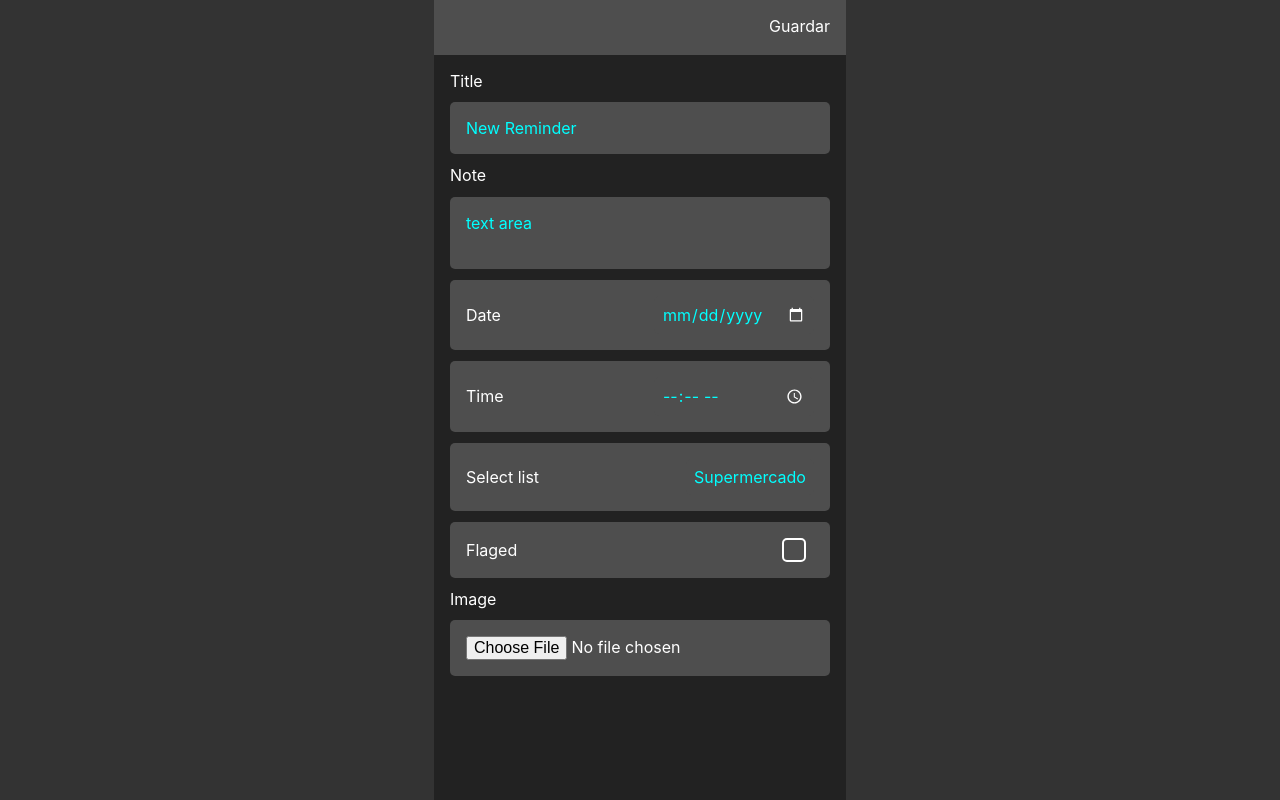
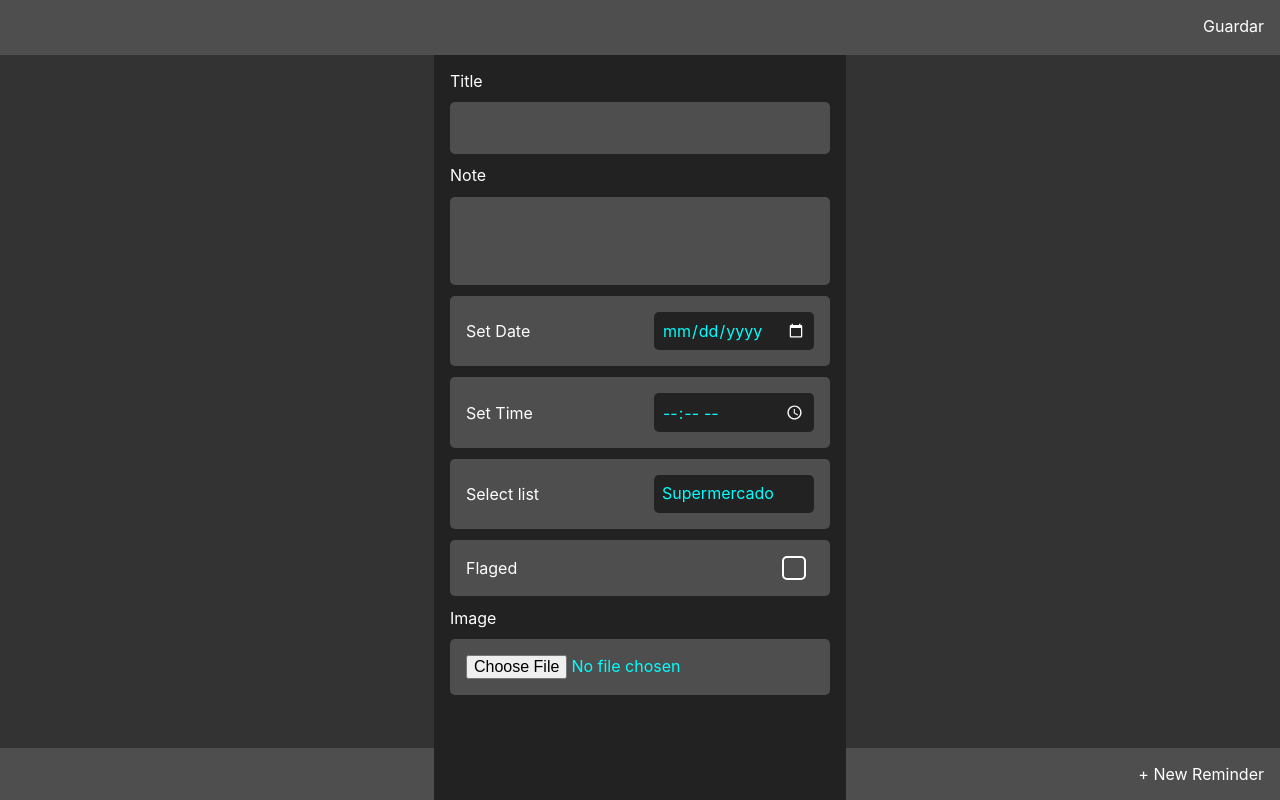
Before and after one commit to drkedrkedjon/reminders-app-react-firebase, a React (Vite) app: page / in a window 1280 px wide. Both pictures are taken after a click on the button "+ New Reminder". Shown: the top 800 px of the page. Built offline with nearby package versions, Linux system fonts and the light colour scheme.

Commit message:
Trabado con position: fixed

```diff
--- a/package.json
+++ b/package.json
@@ -4,6 +4,7 @@
   "version": "0.0.0",
   "type": "module",
   "scripts": {
+    "net" : "vite --host",
     "dev": "vite",
     "build": "vite build",
     "lint": "eslint src --ext js,jsx --report-unused-disable-directives --max-warnings 0",
--- a/src/componentes/EditLists.jsx
+++ b/src/componentes/EditLists.jsx
@@ -8,7 +8,7 @@ export default function EditLists({ handleVisibility }) {
         <button onClick={() => handleVisibility("listas")}>Return</button>
       </div>
       <div className="mis-listas">
-        <h2 className="list-title ">My Lists</h2>
+        <h2 className="list-title">My Lists</h2>
 
         <ListsImput />
         <ListsImput />
--- /dev/null
+++ b/src/componentes/HomeListCard.jsx
@@ -0,0 +1,9 @@
+export default function HomeListCard() {
+  return (
+    <div className="home-list-component">
+      <h3>Lista de supermercado</h3>
+      <p className="home-list-component--num">14</p>
+      <img src="/assets/bandera.png" alt="" />
+    </div>
+  );
+}
--- a/src/componentes/NewReminders.jsx
+++ b/src/componentes/NewReminders.jsx
@@ -1,21 +1,21 @@
 /* eslint-disable react/prop-types */
 export default function NewReminders({ handleVisibility }) {
   return (
-    <div className="ajustes-container">
-      <div className="ajustes-container--barra">
+    <div className="new-reminder-container">
+      <div className="new-reminder--barra">
         <button onClick={() => handleVisibility("ajustes")}>Guardar</button>
       </div>
       <form className="new-reminder-lista">
         <label htmlFor="title">Title</label>
-        <input id="title" type="text" placeholder="New Reminder" />
+        <input id="title" type="text" />
         <label htmlFor="note">Note</label>
-        <textarea id="note" placeholder="text area" cols="3" />
+        <textarea id="note" cols="3" />
         <div className="form-element-container">
-          <label htmlFor="date">Date</label>
+          <label htmlFor="date">Set Date</label>
           <input id="date" type="date" placeholder="Set date" />
         </div>
         <div className="form-element-container">
-          <label htmlFor="time">Time</label>
+          <label htmlFor="time">Set Time</label>
           <input id="time" type="time" placeholder="Set time" />
         </div>
         <div className="form-element-container">
--- a/src/index.css
+++ b/src/index.css
@@ -188,21 +188,24 @@ button {
   background-color: var(--fondo-contraste);
   padding: 1rem;
   height: 55px;
-  position: sticky;
+  width: 100%;
+  position: fixed;
   top: 0;
   left: 0;
 }
-.lists-container,
-.ajustes-container {
-  position: absolute;
+.lists-container {
+  padding-top: 55px;
+  /* Aqui esta el problema */
+  position: fixed;
   inset: 0;
 }
 .list-container--barra,
 .ajustes-container--barra {
   background-color: var(--fondo-contraste);
   padding: 1rem;
+  width: 100%;
   height: 55px;
-  position: sticky;
+  position: fixed;
   top: 0;
   left: 0;
 }
@@ -222,13 +225,30 @@ button {
 }
 .ajustes-lista {
   gap: 2rem;
-  padding: 4rem 2rem;
+  padding: calc(4rem + 55px) 2rem;
   align-items: end;
 }
 
 /* ****************************** */
-/* Barra FOOTER de editar listas y ajustes + sus dos fly in componentes*/
+/* Barra FOOTER de anadir recordatorio + una fly in componentes*/
 /* ****************************** */
+
+.new-reminder-container {
+  padding-top: 55px;
+  /* Aqui esta el problema */
+  position: absolute;
+  inset: 0;
+}
+.new-reminder--barra {
+  background-color: var(--fondo-contraste);
+  text-align: right;
+  padding: 1rem;
+  width: 100%;
+  height: 55px;
+  position: fixed;
+  top: 0;
+  left: 0;
+}
 
 .barra-footer-container {
   display: flex;
@@ -236,10 +256,11 @@ button {
   background-color: var(--fondo-contraste);
   padding: 1rem;
   min-height: 50px;
-  position: absolute;
+  position: fixed;
   bottom: 0;
   left: 0;
   width: 100%;
+  /* z-index: 1000; */
 }
 .new-reminder-lista {
   display: flex;
@@ -264,7 +285,6 @@ button {
 #select-list,
 #flaged,
 #image-upload {
-  /* accent-color: red; */
   background-color: var(--fondo-contraste);
   padding: 0.5rem;
   border-radius: var(--border-radius);
@@ -276,18 +296,22 @@ button {
 #note {
   padding: 1rem;
 }
+#note {
+  height: 5.5rem;
+}
 #date,
+#select-list,
 #time {
   width: 10rem;
+  height: 2.4rem;
+  background-color: var(--fondo-base);
 }
 
-#title,
-#note,
 #date,
 #time,
 #select-list,
 #flaged,
-#image-upload ::placeholder {
+#image-upload {
   color: var(--color-acentado);
 }
 #flaged {
@@ -322,8 +346,10 @@ button {
 /* ****************************** */
 /* Home Component */
 /* ****************************** */
+
+/* tablero */
 .home-container {
-  padding: 0.5rem;
+  padding: 65px 0.5rem;
 }
 .tablero {
   display: grid;
@@ -353,3 +379,24 @@ button {
 .tablero-card--date {
   font-size: 1.1rem;
 }
+
+/* Listas */
+.home-list-container {
+  display: flex;
+  flex-direction: column;
+  padding: 1rem;
+  gap: 0.5rem;
+}
+.home-list-component {
+  display: flex;
+  align-items: center;
+  gap: 0.5rem;
+  background-color: var(--fondo-contraste);
+  border-radius: var(--border-radius);
+  padding: 1rem;
+  font-size: 1.2rem;
+}
+.home-list-component--num {
+  margin-left: auto;
+  font-size: 1.5rem;
+}
--- a/src/pages/Home.jsx
+++ b/src/pages/Home.jsx
@@ -1,3 +1,4 @@
+import HomeListCard from "../componentes/HomeListCard";
 import TableroCard from "../componentes/TableroCard";
 export default function Home() {
   return (
@@ -36,7 +37,21 @@ export default function Home() {
           color="#05FF00"
         />
       </div>
-      <section className="home-list-container"></section>
+
+      <section className="home-list-container">
+        <h2 className="list-title">My Lists</h2>
+        <HomeListCard />
+        <HomeListCard />
+        <HomeListCard />
+        <HomeListCard />
+        <HomeListCard />
+        <HomeListCard />
+        <HomeListCard />
+        <HomeListCard />
+        <HomeListCard />
+        <HomeListCard />
+        <HomeListCard />
+      </section>
     </main>
   );
 }
```
